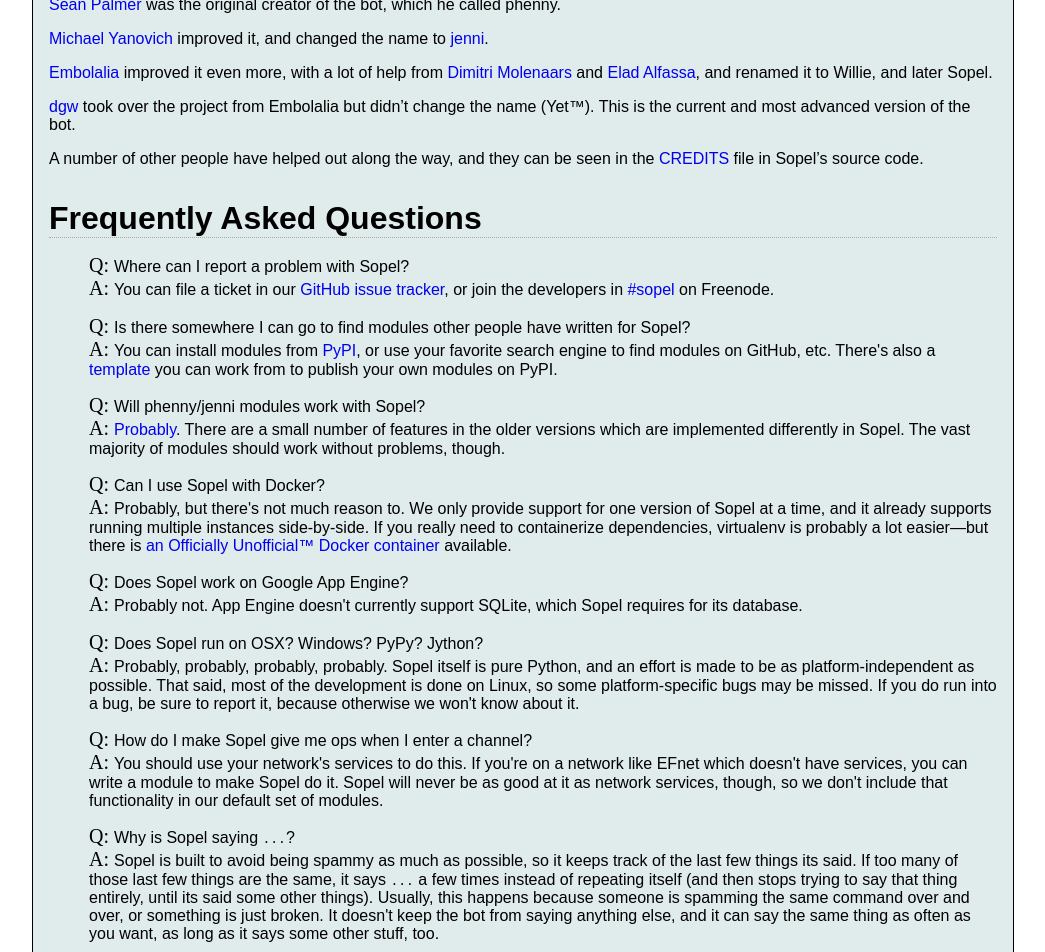
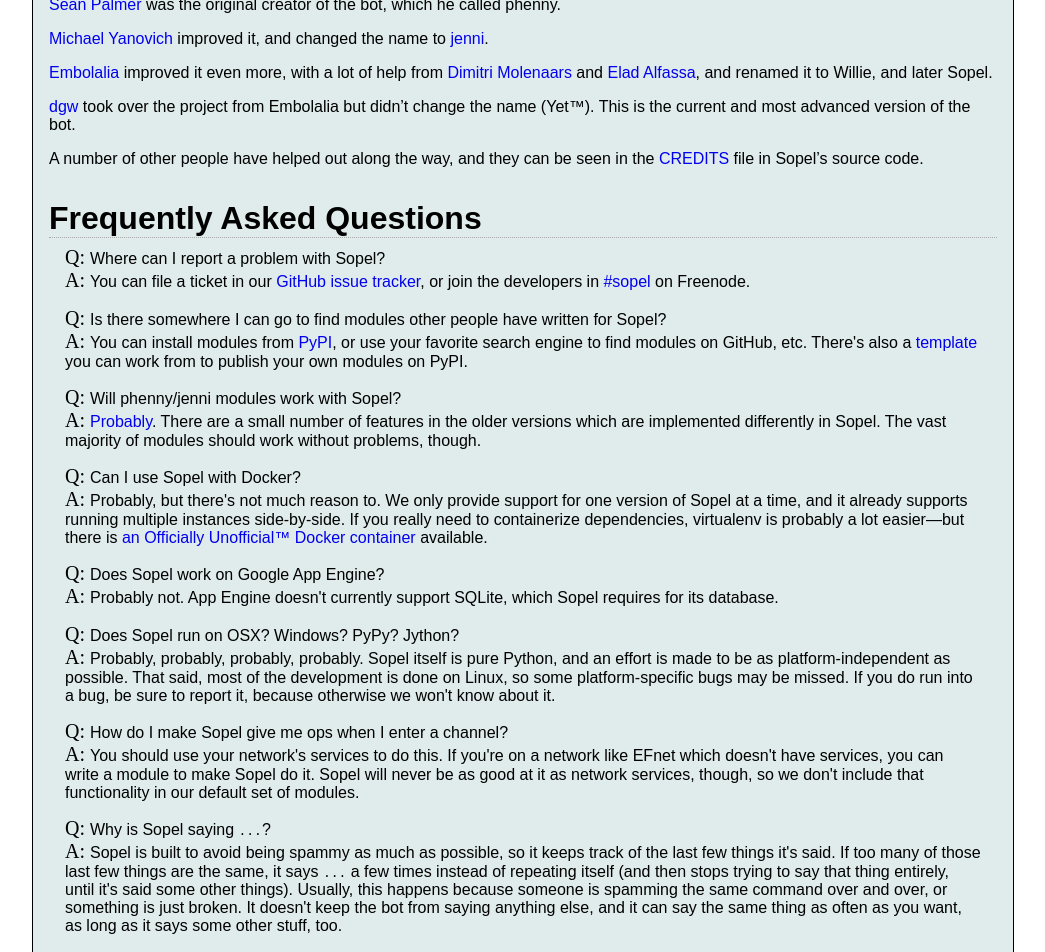
Before and after one commit to sopel-irc/sopel.chat, a Jekyll site: the page built from index.md, in a window 1280 px wide. Shown: the part 844-1796 px from the top of the page, without its empty margins (117-1162 px from the left). Built offline with Jekyll 4.4.1, drawn with Linux system fonts in a browser that asks for light colours; some web fonts are replaced.

Commit message:
Convert FAQ to a more semantically appropriate <dl>
Using a <ul> looked OK, but it doesn't really mean anything. Giving
<li>s the classname "q" or "a" is only so meaningful.

A definition list (<dl>) is much more appropriate for this content. Each
question is a term (<dt>), and each answer is a definition (<dd>).

Of course, none of this gets around how annoying it is that Markdown
simply refuses to work inside any block-level HTML element. Oh well.

```diff
--- a/css/style.css
+++ b/css/style.css
@@ -71,28 +71,29 @@
 .content p {
     margin-bottom: 10px;
 }
-.content ul.faq {
-    list-style: none;
+
+.content dl.faq {
+    margin: 0.5em 1em;
 }
-.content ul.faq li.q:before {
+.content dl.faq dt:before {
     content: "Q: ";
     font-family: 'McLaren', cursive;
     font-size: 20px;
 }
-
-.content ul.faq li.a:before {
+.content dl.faq dd:before {
     content: "A: ";
     font-family: 'McLaren', cursive;
     font-size: 20px;
 }
-.content ul.faq li.a {
+.content dl.faq dd {
     margin-bottom: 15px;
+    margin-left: 0;
 }
+
 .content .Sopel {
     font-family: 'McLaren', cursive;
     font-size: 20px;
 }
-
 
 .content table {
     border-width: 1px;
--- a/index.md
+++ b/index.md
@@ -65,72 +65,63 @@
 
 # Frequently Asked Questions
 
-<ul class="faq">
-<li class="q">Where can I report a problem with Sopel?</li>
+<dl class="faq">
+<dt>Where can I report a problem with Sopel?</dt>
+<dd>You can file a ticket in our <a href="{{ site.repo }}/issues">GitHub issue
+tracker</a>, or join the developers in <a href="irc://irc.freenode.net/#sopel">
+#sopel</a> on Freenode.</dd>
 
-<li class="a">You can file a ticket in our <a href="{{ site.repo }}/issues">
-GitHub issue tracker</a>, or join the developers in
-<a href="irc://irc.freenode.net/#sopel">#sopel</a> on Freenode.</li>
+<dt>Is there somewhere I can go to find modules other people have written for
+Sopel?</dt>
+<dd>You can install modules from <a href="https://pypi.org/search/?q=%22sopel_modules%22">
+PyPI</a>, or use your favorite search engine to find modules on GitHub, etc.
+There's also a <a href="https://github.com/sopel-irc/sopel-cookiecutter">
+template</a> you can work from to publish your own modules on PyPI.</dd>
 
-<li class="q">Is there somewhere I can go to find modules other people have
-written for Sopel?</li>
-
-<li class="a">You can install modules from <a href="https://pypi.org/search/?q=%22sopel_modules%22">PyPI</a>,
-or use your favorite search engine to find modules on GitHub, etc. There's also
-a <a href="https://github.com/sopel-irc/sopel-cookiecutter">template</a> you
-can work from to publish your own modules on PyPI.</li>
-
-<li class="q">Will phenny/jenni modules work with Sopel?</li>
-
-<li class="a"><a href="{% link _appendices/phenny-compatibility.md %}">Probably</a>.
+<dt>Will phenny/jenni modules work with Sopel?</dt>
+<dd><a href="{% link _appendices/phenny-compatibility.md %}">Probably</a>.
 There are a small number of features in the older versions which are implemented
 differently in Sopel. The vast majority of modules should work without problems,
-though.</li>
+though.</dd>
 
-<li class="q">Can I use Sopel with Docker?</li>
+<dt>Can I use Sopel with Docker?</dt>
+<dd>Probably, but there's not much reason to. We only provide support for one
+version of Sopel at a time, and it already supports running multiple instances
+side-by-side. If you really need to containerize dependencies, virtualenv is
+probably a lot easier—but there is <a href="https://github.com/sopel-irc/sopel-docker">an
+Officially Unofficial™ Docker container</a> available.</dd>
 
-<li class="a">Probably, but there's not much reason to. We only provide support
-for one version of Sopel at a time, and it already supports running multiple
-instances side-by-side. If you really need to containerize dependencies,
-virtualenv is probably a lot easier—but there is <a href="https://github.com/sopel-irc/sopel-docker">an
-Officially Unofficial™ Docker container</a> available.</li>
+<dt>Does Sopel work on Google App Engine?</dt>
+<dd>Probably not. App Engine doesn't currently support SQLite, which Sopel
+requires for its database.</dd>
 
-<li class="q">Does Sopel work on Google App Engine?</li>
+<dt>Does Sopel run on OSX? Windows? PyPy? Jython?</dt>
+<dd>Probably, probably, probably, probably. Sopel itself is pure Python, and an
+effort is made to be as platform-independent as possible. That said, most of
+the development is done on Linux, so some platform-specific bugs may be missed.
+If you do run into a bug, be sure to report it, because otherwise we won't know
+about it.</dd>
 
-<li class="a">Probably not. App Engine doesn't currently support SQLite, which
-Sopel requires for its database.</li>
+<dt>How do I make Sopel give me ops when I enter a channel?</dt>
+<dd>You should use your network's services to do this. If you're on a network
+like EFnet which doesn't have services, you can write a module to make Sopel do
+it. Sopel will never be as good at it as network services, though, so we don't
+include that functionality in our default set of modules.</dd>
 
-<li class="q">Does Sopel run on OSX? Windows? PyPy? Jython?</li>
+<dt>Why is Sopel saying <code>...</code>?</dt>
+<dd>Sopel is built to avoid being spammy as much as possible, so it keeps track
+of the last few things it's said. If too many of those last few things are the
+same, it says <code>...</code> a few times instead of repeating itself (and
+then stops trying to say that thing entirely, until it's said some other
+things). Usually, this happens because someone is spamming the same command
+over and over, or something is just broken. It doesn't keep the bot from saying
+anything else, and it can say the same thing as often as you want, as long as
+it says some other stuff, too.</dd>
 
-<li class="a">Probably, probably, probably, probably. Sopel itself is pure
-Python, and an effort is made to be as platform-independent as possible. That
-said, most of the development is done on Linux, so some platform-specific bugs
-may be missed. If you do run into a bug, be sure to report it, because
-otherwise we won't know about it.</li>
-
-<li class="q">How do I make Sopel give me ops when I enter a channel?</li>
-
-<li class="a">You should use your network's services to do this. If you're on a
-network like EFnet which doesn't have services, you can write a module to make
-Sopel do it. Sopel will never be as good at it as network services, though,
-so we don't include that functionality in our default set of modules.</li>
-
-<li class="q">Why is Sopel saying <code>...</code>?</li>
-
-<li class="a">Sopel is built to avoid being spammy as much as possible, so it
-keeps track of the last few things its said. If too many of those last few
-things are the same, it says <code>...</code> a few times instead of repeating
-itself (and then stops trying to say that thing entirely, until its said some
-other things). Usually, this happens because someone is spamming the same
-command over and over, or something is just broken. It doesn't keep the bot
-from saying anything else, and it can say the same thing as often as you want,
-as long as it says some other stuff, too.</li>
-
-<li class="q">Why does Sopel spit out a bunch of warnings when I have the
-iPython module loaded?</li>
-
-<li class="a">This is because by default, iPython re-enables the deprecation
-warnings which python ignores most of the time. To suppress these warnings,
-put <a href="https://github.com/sopel-irc/sopel/blob/5f60756e1a975a1a978c322949d8ba9b4a2b4d71/contrib/suppress-warnings.py">this
-file</a> in <code>~/.ipython/profile_default/startup/</code></li>
-</ul>
+<dt>Why does Sopel spit out a bunch of warnings when I have the iPython module
+loaded?</dt>
+<dd>This is because by default, iPython re-enables the deprecation warnings
+which python ignores most of the time. To suppress these warnings, put
+<a href="https://github.com/sopel-irc/sopel/blob/5f60756e1a975a1a978c322949d8ba9b4a2b4d71/contrib/suppress-warnings.py">this
+file</a> in <code>~/.ipython/profile_default/startup/</code></dd>
+</dl>
```
